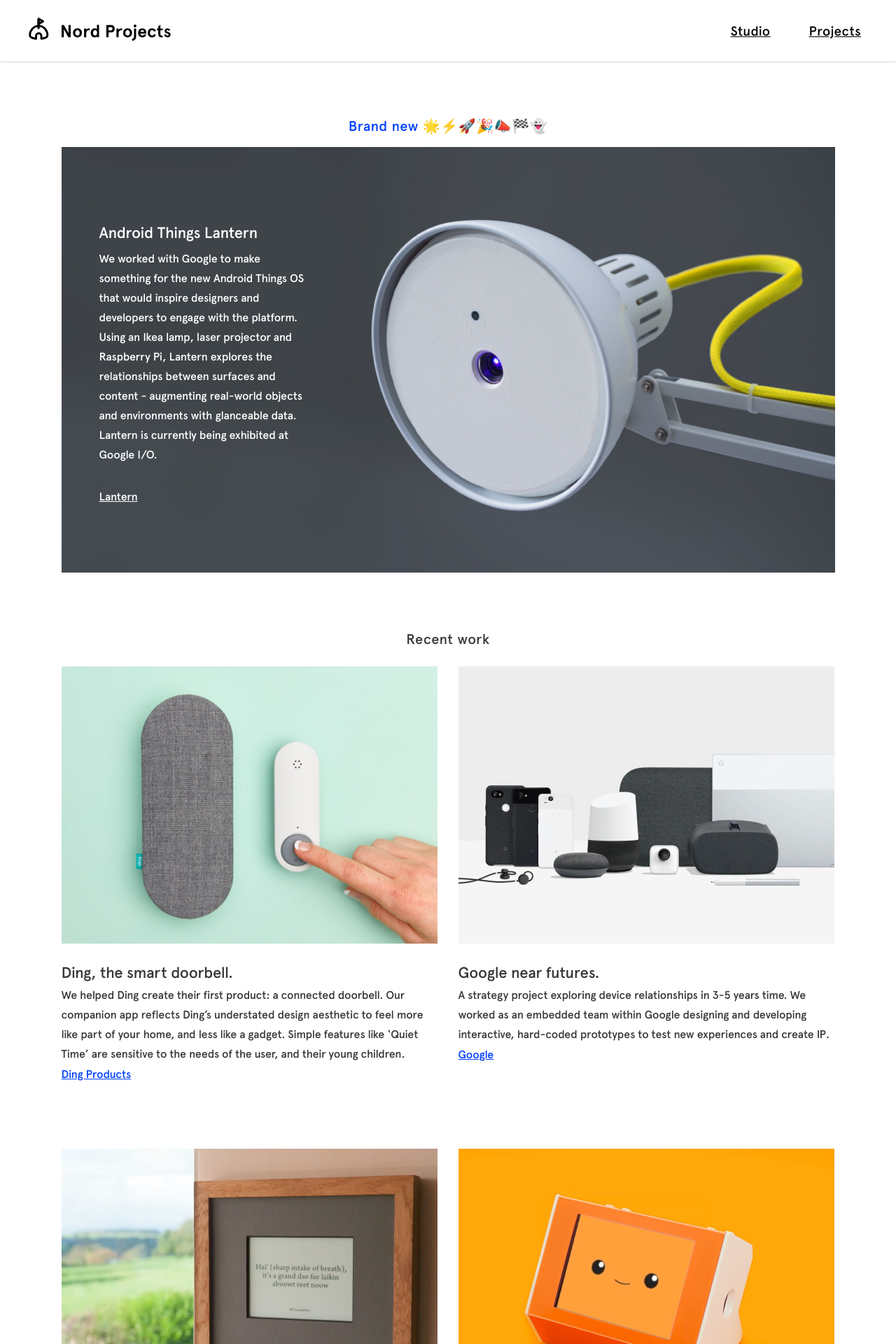
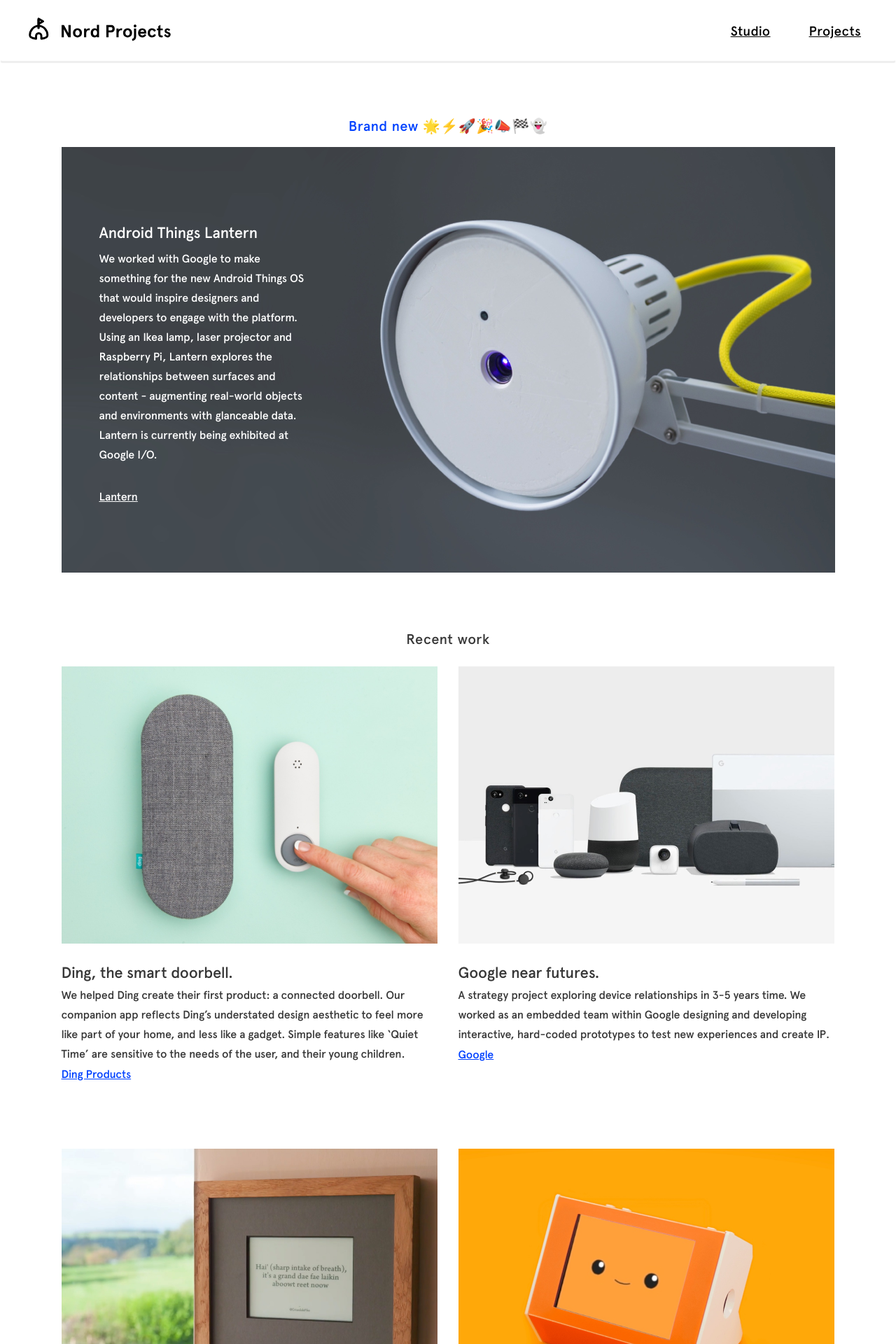
Before and after one commit to teguhpl/nordprojects.github.io, a Jekyll site: the page built from projects/index.html, in a window 1280 px wide. Shown: the top 1920 px of the page at 70% size. Built offline with Jekyll 4.4.1, drawn with Linux system fonts in a browser that asks for light colours.

Commit message:
Stop the lantern image from sliding behind the text

```diff
--- a/projects/index.html
+++ b/projects/index.html
@@ -15,7 +15,7 @@ layout: base
   }
   .hero {
     background-size: cover;
-    background-position: top;
+    background-position: 26% 50%;
   }
   .hero-card {
     max-width: 300px;
@@ -59,6 +59,7 @@ layout: base
     .hero {
       margin: 0 auto;
       max-width: 507px;
+      background-position: top;
     }
     .hero-card {
       margin-left: 15px;
```
